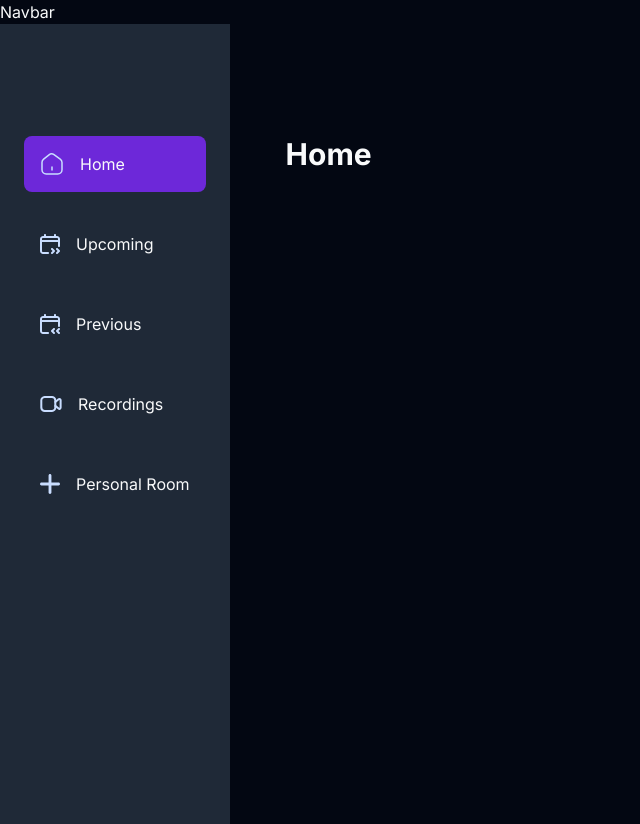
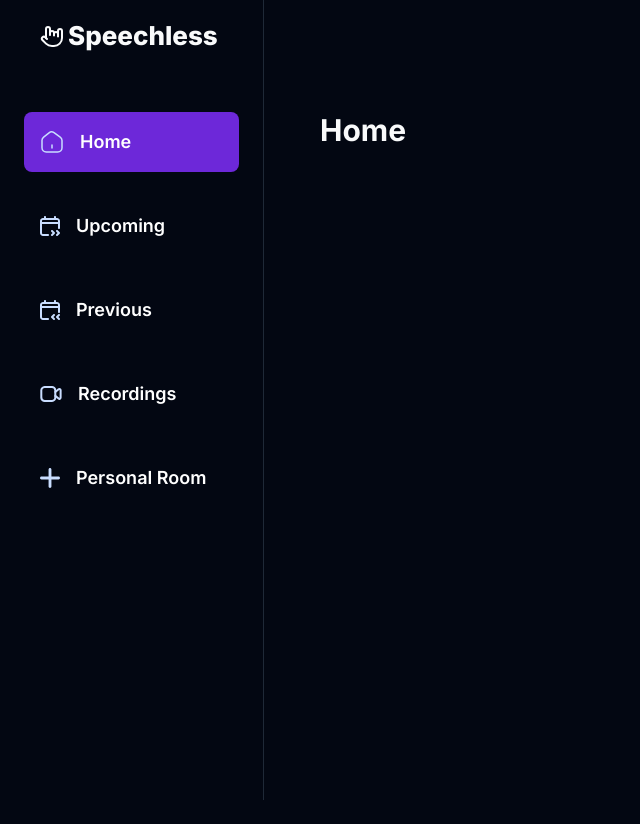
Before and after one commit to JudasMorningstar/speechless-app, a Next.js app: page / in a window 1280 px wide. Shown: the whole page, without its empty margins (0-640 px from the left). After the commit the page ends 800 px from the top, so only its background shows below. Built offline with nearby package versions, Linux system fonts and the light colour scheme.

Commit message:
added navigation

```diff
--- a/package.json
+++ b/package.json
@@ -10,6 +10,7 @@
   },
   "dependencies": {
     "@radix-ui/react-icons": "^1.3.0",
+    "@radix-ui/react-separator": "^1.0.3",
     "@radix-ui/react-slot": "^1.0.2",
     "class-variance-authority": "^0.7.0",
     "clsx": "^2.1.0",
--- a/src/app/(root)/(home)/layout.tsx
+++ b/src/app/(root)/(home)/layout.tsx
@@ -1,6 +1,6 @@
 import Navbar from "@/components/Navbar";
 import SidebarNav from "@/components/Sidebar";
-
+import { Separator } from "@/components/ui/separator";
 
 import { sidebarConfig } from "@/config";
 import React from "react";
@@ -10,6 +10,7 @@ const HomeLayout = ({ children }: { children: React.ReactNode }) => {
     <main className="relative">
       <Navbar />
       <div className="flex">
+        {/* <Separator orientation="vertical" /> */}
         <SidebarNav items={sidebarConfig.sidebarNav} />
         <section className="flex min-h-screen flex-1 flex-col px-6 pb-6 pt-28 max-md:pb-14 sm:px-14">
           <div className="w-full">{children}</div>
--- a/src/components/Navbar.tsx
+++ b/src/components/Navbar.tsx
@@ -1,7 +1,17 @@
+import Link from "next/link";
 import React from "react";
+import { Icons } from "./icons";
 
 const Navbar = () => {
-  return <div>Navbar</div>;
+  return (
+    <nav className="flex-between  fixed z-50 w-full px-6 py-4 lg:px-10">
+      <Link href={"/"} className="flex items-center gap-1">
+        {" "}
+        <Icons.hand />
+        <p className="text-[26px] font-extrabold max-sm:hidden">Speechless</p>
+      </Link>
+    </nav>
+  );
 };
 
 export default Navbar;
--- a/src/components/Sidebar.tsx
+++ b/src/components/Sidebar.tsx
@@ -7,6 +7,7 @@ import React from "react";
 import { Icons } from "@/components/icons";
 import { SidebarNavItem } from "@/lib/types";
 import { sidebarConfig } from "@/config";
+import { Separator } from "./ui/separator";
 
 export interface SidebarNavProps extends React.HTMLAttributes<HTMLDivElement> {
   items: SidebarNavItem[];
@@ -19,15 +20,15 @@ const SidebarNav = ({ items, className, ...props }: SidebarNavProps) => {
   if (!items?.length) return null;
 
   return (
-      <section className="sticky left-0 h-screen top-0 flex w-fit flex-col justify-between bg-border p-6 pt-28 max-sm:hidden lg-w[264px] ">
+    <section className="sticky left-0 top-0 flex h-screen w-fit flex-col border-r justify-between  p-6 pt-28 text-white max-sm:hidden  lg:w-[264px]">
       <div className="flex flex- flex-col gap-6">
         {items.map((item, index) => {
           const Icon = item.icon ? Icons[item.icon] : null;
-            const isActive = pathname === item.href;
-            //   ||
-            //   pathname.startsWith(item.href as string);
+          const isActive =
+            pathname === item.href || pathname.startsWith(`${item.href}/`);
 
           return item.href ? (
+            <div>
               <Link
                 aria-label={item.title}
                 key={index}
@@ -42,8 +43,11 @@ const SidebarNav = ({ items, className, ...props }: SidebarNavProps) => {
                 )}
               >
                 {Icon && <Icon aria-hidden="true" />}
-                <span>{item.title}</span>
+                <span className="text-lg font-semibold max-lg:hidden">
+                  {item.title}
+                </span>
               </Link>
+            </div>
           ) : (
             <span
               key={index}
--- a/src/components/icons.tsx
+++ b/src/components/icons.tsx
@@ -140,6 +140,26 @@ export const Icons = {
     >
       <rect width="14" height="14" x="8" y="8" rx="2" ry="2" />
       <path d="M4 16c-1.1 0-2-.9-2-2V4c0-1.1.9-2 2-2h10c1.1 0 2 .9 2 2" />
+    </svg>
+  ),
+  hand: (props: IconProps) => (
+    <svg
+      xmlns="http://www.w3.org/2000/svg"
+      width="24"
+      height="24"
+      viewBox="0 0 24 24"
+      fill="none"
+      stroke="currentColor"
+      stroke-width="2"
+      stroke-linecap="round"
+      stroke-linejoin="round"
+      className="lucide lucide-hand-metal"
+      {...props}
+    >
+      <path d="M18 12.5V10a2 2 0 0 0-2-2v0a2 2 0 0 0-2 2v1.4" />
+      <path d="M14 11V9a2 2 0 1 0-4 0v2" />
+      <path d="M10 10.5V5a2 2 0 1 0-4 0v9" />
+      <path d="m7 15-1.76-1.76a2 2 0 0 0-2.83 2.82l3.6 3.6C7.5 21.14 9.2 22 12 22h2a8 8 0 0 0 8-8V7a2 2 0 1 0-4 0v5" />
     </svg>
   ),
   home: (props: IconProps) => (
--- /dev/null
+++ b/src/components/ui/separator.tsx
@@ -0,0 +1,31 @@
+"use client"
+
+import * as React from "react"
+import * as SeparatorPrimitive from "@radix-ui/react-separator"
+
+import { cn } from "@/lib/utils"
+
+const Separator = React.forwardRef<
+  React.ElementRef<typeof SeparatorPrimitive.Root>,
+  React.ComponentPropsWithoutRef<typeof SeparatorPrimitive.Root>
+>(
+  (
+    { className, orientation = "horizontal", decorative = true, ...props },
+    ref
+  ) => (
+    <SeparatorPrimitive.Root
+      ref={ref}
+      decorative={decorative}
+      orientation={orientation}
+      className={cn(
+        "shrink-0 bg-border",
+        orientation === "horizontal" ? "h-[1px] w-full" : "h-full w-[1px]",
+        className
+      )}
+      {...props}
+    />
+  )
+)
+Separator.displayName = SeparatorPrimitive.Root.displayName
+
+export { Separator }
```
Also changed, not shown: 1 other file (tests, documents, lock files or other folders). Lines whose indentation alone changed are shown as unchanged.
